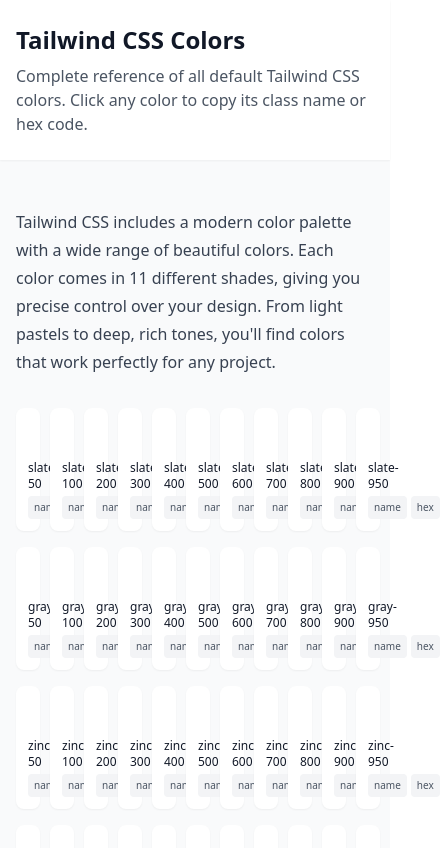
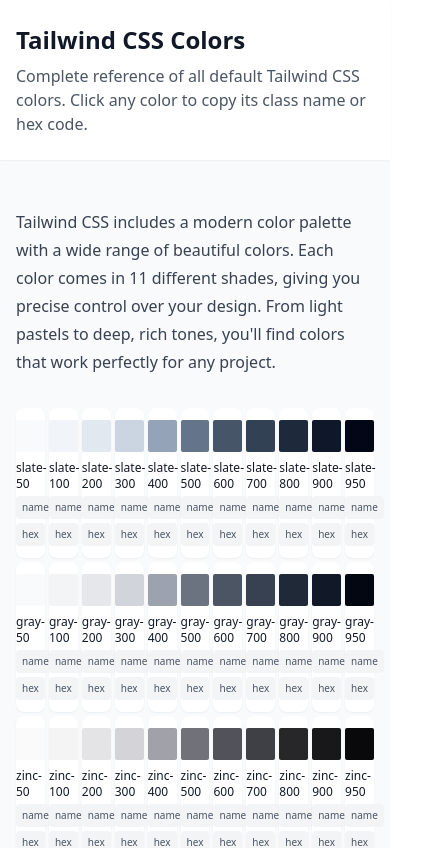
Before and after one commit to sleggat/tailwind-snap, a SvelteKit app: page /colors in a window 390 px wide. Shown: the top 848 px of the page, 440 px wide, since content can reach past the window. Built offline with nearby package versions, Linux system fonts and the light colour scheme.

Commit message:
Tidied up mobile Colors page

```diff
--- a/src/routes/colors/+page.svelte
+++ b/src/routes/colors/+page.svelte
@@ -46,15 +46,12 @@
 		</div>
 
 		<!-- Color grid -->
-		<div class="grid grid-cols-11 gap-4">
+		<div class="grid grid-cols-11 gap-1 md:gap-4">
 			{#each tailwindColors as color}
-				<div class="flex flex-col rounded-lg bg-white p-3 shadow-sm">
-					<div
-						class="mb-2 h-8 rounded-md shadow-sm ring-1 ring-inset ring-gray-200"
-						style:background-color={color.hex}
-					></div>
+				<div class="flex flex-col rounded-lg bg-white py-3 shadow-sm md:px-3">
+					<div class="mb-2 h-8 rounded-sm" style:background-color={color.hex}></div>
 					<div class="mb-1 text-xs font-medium text-gray-900">{color.name}</div>
-					<div class="mt-auto flex gap-1">
+					<div class="mt-auto flex flex-wrap gap-1">
 						<button
 							class="flex-1 rounded bg-gray-100 px-1.5 py-1 text-[10px] text-gray-600 hover:bg-gray-200"
 							onclick={() => copyColor(color.name, 'name')}
```
